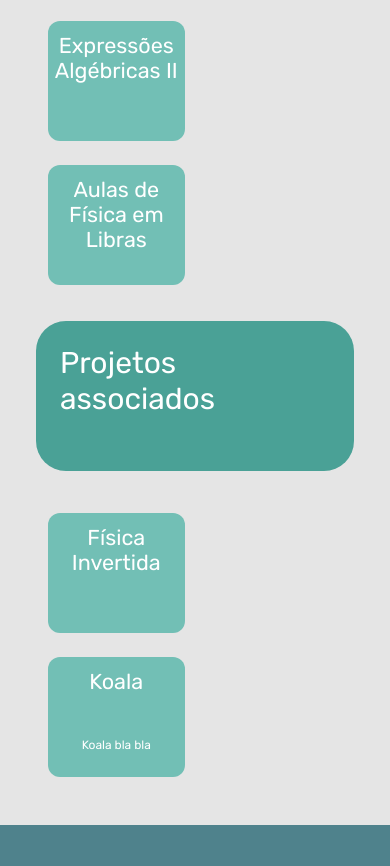
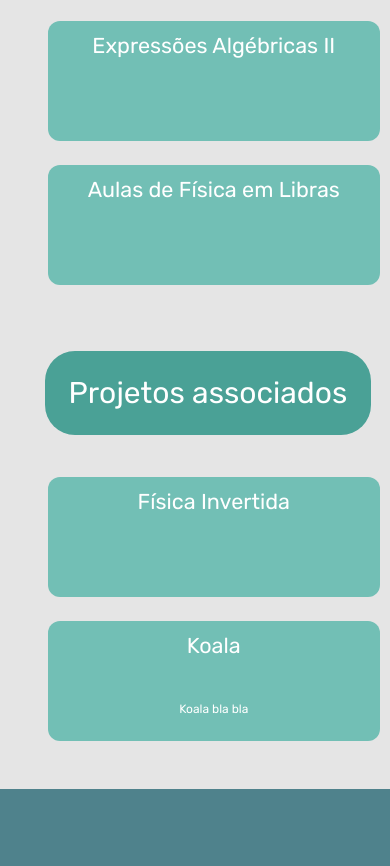
Before and after one commit to jorelrx/NPDM, a plain HTML site: page index.html in a window 390 px wide. Shown: the part 1023-1889 px from the top of the page. Drawn offline with Linux system fonts and the light colour scheme.

Commit message:
Update index.css

```diff
--- a/styles/index.css
+++ b/styles/index.css
@@ -25,16 +25,17 @@ header h1 img{
 
 main{
     width: 96vw;
-    height: 90vh;
+    min-height: 90vh;
     background-color: #e5e5e5;
     margin: 2em auto;
     padding: 20vh 2em 0 2em;
     display: flex;
+    text-align: center;
 }
 
 h2{
     font-size: 2.5em;
-    margin: 0 0 1em 7em;
+    margin: 1em 3vw 1em 0;
     display: inline-block;
     padding: 0.8em;
     border-radius: 1em;
@@ -43,7 +44,7 @@ h2{
 
 main section{
     width: 65vw;
-    margin-left: 5em
+    margin-left: 5em;
 }
 
 main section div{
@@ -174,7 +175,7 @@ footer p{
     }
 
     .card{
-        width: 35vw;
+        width: 42vw;
     }
 }
 
@@ -182,7 +183,6 @@ footer p{
 {
     main section h2{
         margin-left: 0em;
-        height: 5em;
     }
 }
 
@@ -191,6 +191,22 @@ footer p{
     main section{
         margin: 1em;
     }
+
+    .card{
+        width: 85vw;
+    }
+
+    footer{
+        display: flex;
+        flex-wrap: wrap;
+    }
+}
+
+@media screen and (max-width: 510px)
+{
+    header{
+        height: 20em;
+    }
 }
 
 @media screen and (max-width: 450px)
@@ -198,11 +214,6 @@ footer p{
     header{
         position: static;
         height: 20em;
-    }
-
-    footer{
-        display: flex;
-        flex-wrap: wrap;
     }
 }
 
```
